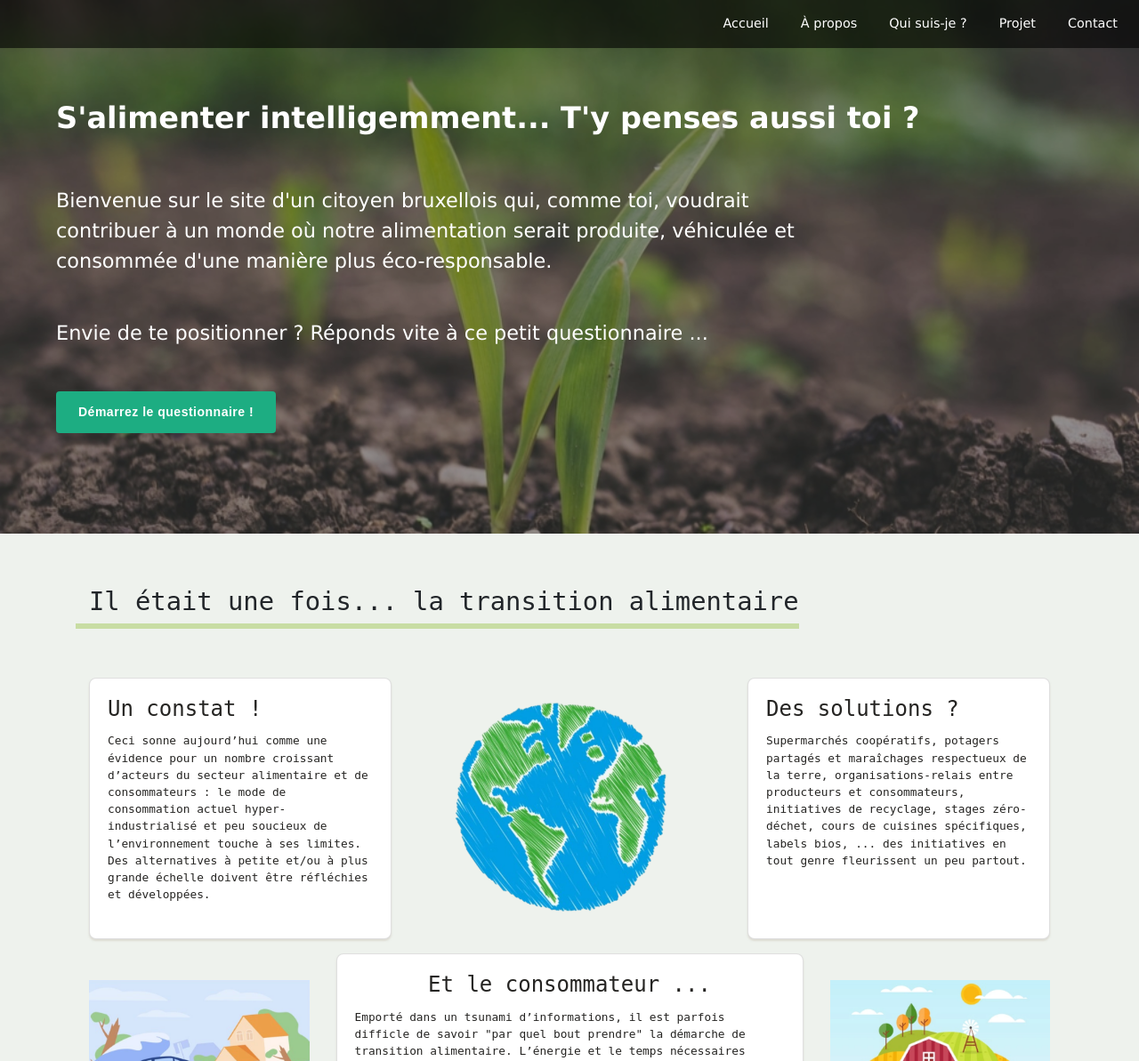
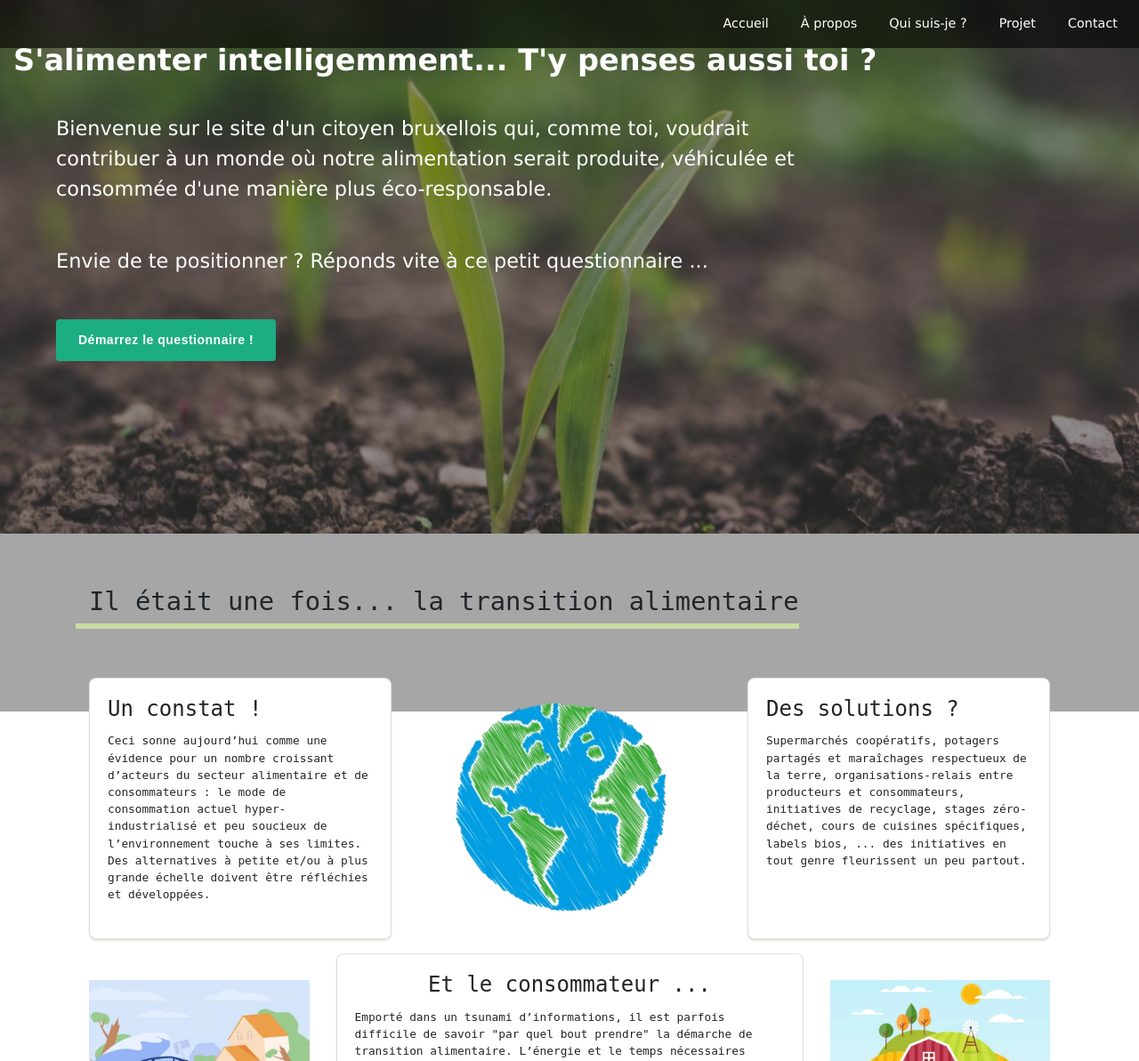
Before and after one commit to FrountchD/transit_beta, a Flask app: page / in a window 1280 px wide. Shown: the top 1193 px of the page at 89% size. Run offline with Flask 2, Linux system fonts and the light colour scheme; some libraries are stand-ins or nearby versions.

Commit message:
webiste_mobile_v5

```diff
--- a/app/static/fullpage_style.css
+++ b/app/static/fullpage_style.css
@@ -6,11 +6,16 @@ html{
 /* SECTION S1 */
 
 .s1{
-	background:url('imagefond3-resized.jpg');
+
 	background-size: cover;
 	background-position:center top;
 	min-height: 600px;
 
+}
+
+#section1{
+	background:url('imagefond3-resized.jpg');
+	background-size:cover;
 }
 
 .s1::before{
@@ -22,6 +27,7 @@ html{
 	bottom:0px;
 	left:0px;
 	background-color:rgba(0,0,0,0.35);
+	background-position: center top;
 
 }
 
@@ -334,6 +340,10 @@ html{
     z-index: -1;
     transform: rotate(-13deg);
 }
+
+.card-deck{
+	margin:0 !important;
+}
 .profile-card-3 .profile {
   border-radius: 50%;
   position: absolute;
@@ -608,7 +618,7 @@ a:hover, a:focus {
 	width: 400px;
 }
 
-#contactFormFinal p, label, button, input, textarea{
+#contactFormFinal p, #contactFormFinal label, #contactFormFinal button, #contactFormFinal input, #contactFormFinal textarea{
 	font-size:0.8rem;
 	background-color: lightgray;
 	display: block;
@@ -639,7 +649,7 @@ body {
    margin: 0;
    display: grid;
    place-items: center;
-   padding: 1rem;
+
    background: var(--background);
    font-family: 'Source Code Pro', monospace;
 
--- a/app/templates/index.html
+++ b/app/templates/index.html
@@ -19,15 +19,6 @@
   <body style="font-size:0 !important;">
 
     <div id="fullpage">
-
-
-
-
-      <!-- 1. Presentation Page  -->
-
-
-      <div class="section s1 fp-auto-height-responsive fp-auto-responsive ">
-
 
 
       <!-- Navigation bar -->
@@ -84,6 +75,17 @@
 
 
 
+
+
+      <!-- 1. Presentation Page  -->
+
+
+      <div class="section s1 fp-auto-height-responsive fp-auto-responsive " id="section1">
+
+
+
+
+
       <!-- Intro text -->
 
 
@@ -97,6 +99,10 @@
 
 
               <!-- Display on one line for xl screens -->
+              <div class="col-12 col-xl-11 mt-5 pt-5 pt-lg-0 ">
+                <h1 style="font-weight: bold;"> S'alimenter intelligemment... <br class="d-md-none"/> T'y penses aussi toi ? </h1>
+              </div>
+              <!--
               <div class="col-11 d-none d-xl-block">
 
                 <h1 class="mt-5 pl-xl-5 mb-4" style="font-weight: bold;">
@@ -115,24 +121,23 @@
                 t'y penses aussi toi ?
               </h1>
              </div>
+           -->
+           </div>
 
-           </div>
+
             <div class="row row gx-4 gx-lg-5 justify-content-center justify-content-xl-start">
-
         	     <div class="col-11 col-md-9"  id="textintro">
 
 		               <p class="pl-xl-5 "> Bienvenue sur le site d'un citoyen bruxellois qui, comme toi, voudrait contribuer à un monde où notre alimentation serait produite, véhiculée et consommée d'une manière plus éco-responsable. </p>
-
 		               <p class="pl-xl-5 "> Envie de te positionner ? Réponds vite à ce petit questionnaire ...</p>
-
 		               <br>
-
 		               <!-- Button -->
 		               <div class="alignbutton mb-5 pl-xl-5">
 			                  <a href="https://www.survio.com/survey/d/F1J6G9N8A9J9K6A6L" target="_blank" style="display:inline-block;text-decoration:none;text-align:left;background-color:#1dad82;color:#ffffff;font-family:Arial, Helvetica, sans-serif;-webkit-border-radius:4px;-moz-border-radius:4px;border-radius:4px;padding:11px 25px;font-size:14px;line-height:180%;font-weight: bold;letter-spacing: 0.5px">Démarrez le questionnaire !</a>
                    </div>
 	             </div>
           </div>
+
       </div>
 
         <!-- End Intro text -->
@@ -142,20 +147,6 @@
       </div>
 
 <!-- End 1. Presentation page -->
-
-
-
-
-
-
-
-
-
-
-
-
-
-
 
 
 
@@ -183,7 +174,7 @@
 	</div>
 
 
-<div class="container-xl">
+<div class="container-xl mb-5 ">
 
 <!--  2 containers-xl -->
 
@@ -313,7 +304,7 @@
 
 					         <div class="card-body" id="etleconso">
 						               <h5 class="card-title">Et le consommateur ... </h5>
-						                     <p class="card-text" style="font-size:0.8rem; text-align:left;"> Emporté dans un tsunami d’informations, il est parfois difficle de savoir "par quel bout prendre" la démarche de transition alimentaire. L’énergie et le temps nécessaires requis pour explorer les alternatives existantes découragent et figent encore un peu plus la stratégie monétaire en place. </p>
+						                     <p class="card-text" style="font-size:0.8rem; text-align:left;"> Emporté dans un tsunami d’informations, il est parfois difficile de savoir "par quel bout prendre" la démarche de transition alimentaire. L’énergie et le temps nécessaires requis pour explorer les alternatives existantes découragent et figent encore un peu plus la stratégie monétaire en place. </p>
 
 					          </div>
             </div>
@@ -378,8 +369,9 @@
                   <!-- title -->
 
                   <div class="container-xl ">
+                    <div class="row">
                     <div class="card-deck">
-      <div class="row">
+
                       <div class="col-4 h-100">
                         <div class="card profile-card-3 h-100">
                   		        <div class="background-block">
@@ -474,8 +466,7 @@
                   </div>
                   </div>
 
-    <p class="pt-5 mt-4" style="font-size:0.9rem; text-align:center; font-style:italic;"> <q> Commence par changer en toi ce que tu veux changer autour de toi.  </q> </p>
-
+                <p class="pt-5 mt-4" style="font-size:0.9rem;text-align:center; font-size:italic"> <q> Commence par changer en toi ce que tu veux changer autour de toi.  </q> </p>
 
 
               </div>
@@ -754,6 +745,20 @@
 
 
 
+
+
+
+
+
+
+
+
+
+
+
+
+
+
     </div> <!-- end full page -->
 
     <script src="https://cdnjs.cloudflare.com/ajax/libs/fullPage.js/3.1.2/fullpage.min.js" integrity="sha512-gSf3NCgs6wWEdztl1e6vUqtRP884ONnCNzCpomdoQ0xXsk06lrxJsR7jX5yM/qAGkPGsps+4bLV5IEjhOZX+gg==" crossorigin="anonymous" referrerpolicy="no-referrer"></script>
@@ -774,6 +779,7 @@
 
     <!-- pinch zooming on iphone -->
 
+    /*
     $(document).ready(function() {
 
         var scale = 0.7; // initial-scale
@@ -787,6 +793,7 @@
             $('meta[name=viewport]').attr('content', 'width=device-width, minimum-scale='+ scale.toFixed(2) +', maximum-scale='+ scale.toFixed(2) +', user-scalable=yes'); //
 
         });
+      */
     });
 
 
```
Lines whose indentation alone changed are shown as unchanged.
